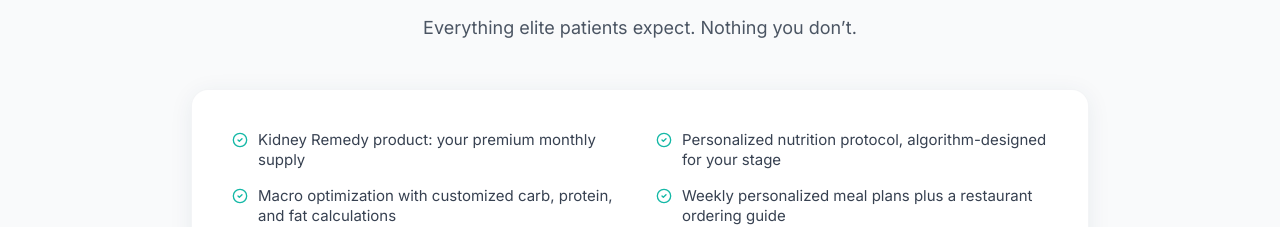
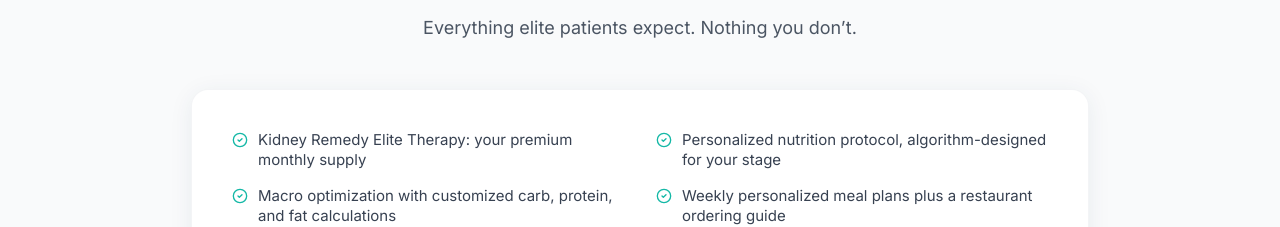
Before and after one commit to iblazepublishing-sys/1-Elitekidneyremedy, a React (Vite) app: page / in a window 1280 px wide. Shown: the part 4806-5033 px from the top of the page. Built offline with nearby package versions, Linux system fonts and the light colour scheme.

Commit message:
Rename included product to Kidney Remedy Elite Therapy
Co-Authored-By: Claude Sonnet 5 <noreply@anthropic.com>
Claude-Session: https://claude.ai/code/session_016PNG8hLCw3uFVWkz4BbvmK

```diff
--- a/src/data/content.js
+++ b/src/data/content.js
@@ -136,7 +136,7 @@ export const pillars = [
 ]
 
 export const coreInclusions = [
-  'Kidney Remedy product: your premium monthly supply',
+  'Kidney Remedy Elite Therapy: your premium monthly supply',
   'Personalized nutrition protocol, algorithm-designed for your stage',
   'Macro optimization with customized carb, protein, and fat calculations',
   'Weekly personalized meal plans plus a restaurant ordering guide',
```
